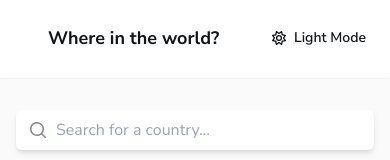
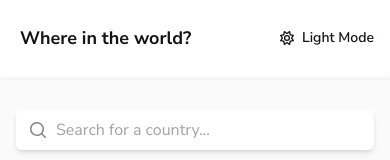
Before and after one commit to afiqsazlan/rc-countries, a Vue app: page / in a window 390 px wide. Shown: the top 160 px of the page. Built offline with nearby package versions, Linux system fonts and the light colour scheme; no server answers.

Commit message:
Set max width for app header

```diff
--- a/src/layouts/App/AppHeader.vue
+++ b/src/layouts/App/AppHeader.vue
@@ -6,10 +6,11 @@ const store = useStore()
 </script>
 
 <template>
+  <div class="flex flex-row justify-center bg-white dark:bg-blue-700  px-4 md:px-6 py-4   drop-shadow-sm border-b-2 border-gray-100 dark:border-0 ">
     <div
-      class="flex flex-row justify-between items-center bg-white dark:bg-blue-700 px-6 py-4 drop-shadow-sm border-b-2 border-gray-100 dark:border-0 ">
+        class=" flex flex-row w-full max-w-5xl justify-between  items-center">
       <router-link :to="{name: 'home'}"
-                 class="font-bold text-lg hover:opacity-90 transition duration-200 ease-in-out  px-6 py-2 rounded-sm"
+                   class="font-bold text-lg hover:opacity-90 transition duration-200 ease-in-out px-1 md:px-6 py-2 rounded-sm"
       >
         Where in the world?
       </router-link>
@@ -28,6 +29,8 @@ const store = useStore()
       </span>
       </button>
     </div>
+  </div>
+
 </template>
 
 <style scoped>
```
Lines whose indentation alone changed are shown as unchanged.
